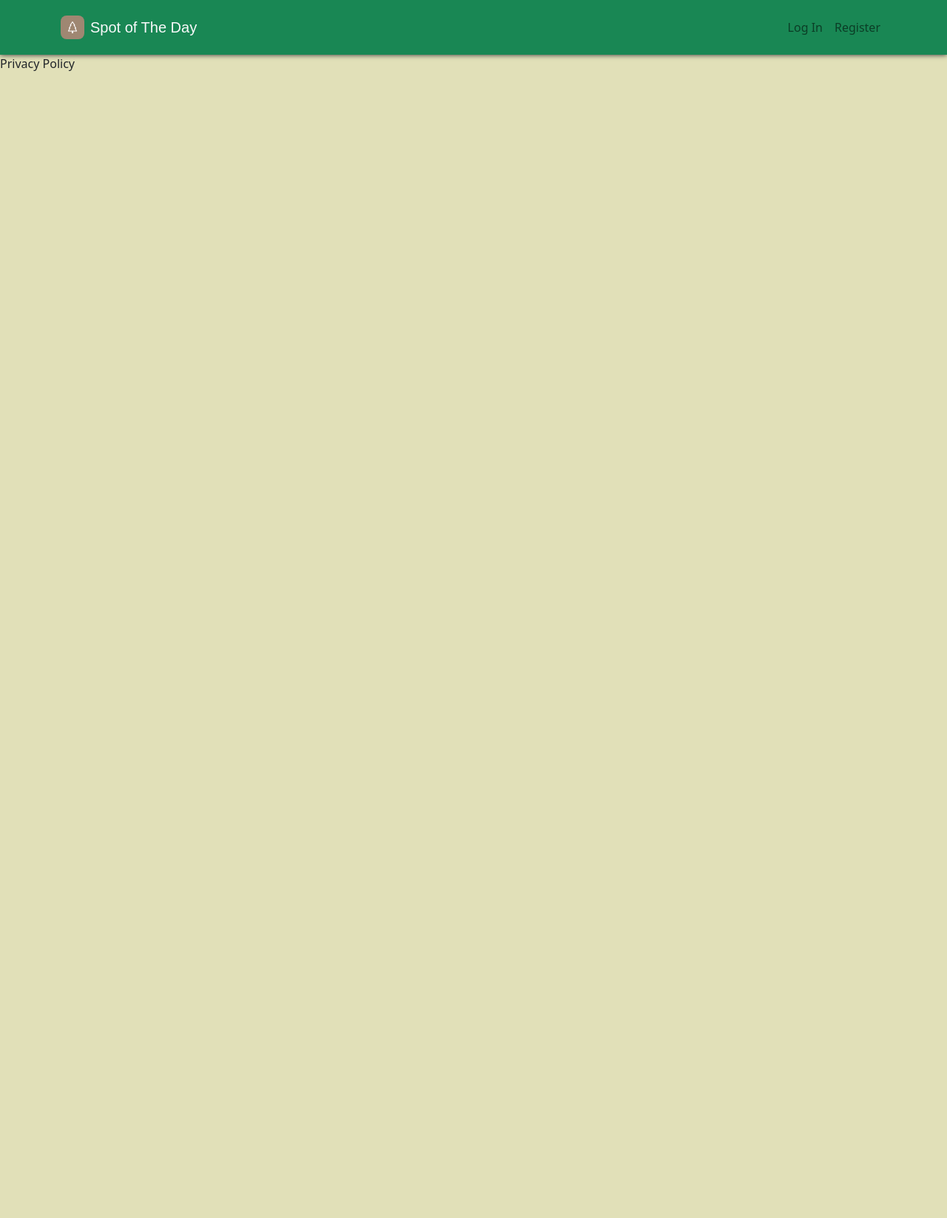
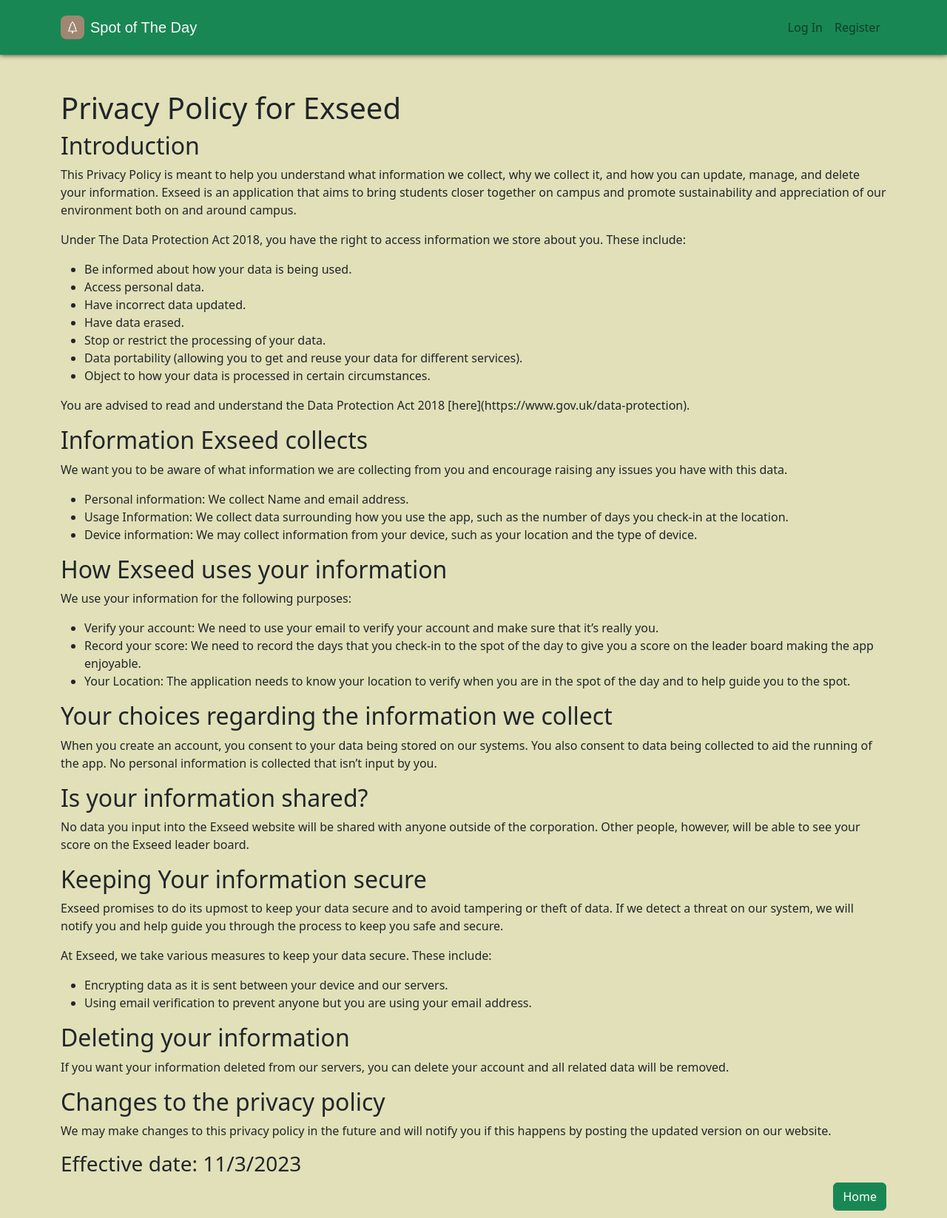
Before and after one commit to rhysbw/gamificationECM2434, a Django app: template mysite/templates/privacy_policy.html in a window 1280 px wide. Shown: the whole page at 74% size. Before the commit the page ends 96 px from the top, so only its background shows below. Run offline with Django 4.2, Linux system fonts and the light colour scheme; the template is opened without the code that fills it, so the values that code supplies are empty; some libraries are stand-ins or nearby versions; some web fonts are replaced.

Commit message:
Fact shown when rating. Privacy policy done

```diff
--- a/mysite/templates/privacy_policy.html
+++ b/mysite/templates/privacy_policy.html
@@ -1,24 +1,70 @@
 {% extends 'base.html' %}
 
-{% block script %}
-
-    <script src="https://cdn.jsdelivr.net/npm/marked/marked.min.js"></script>
-    <script>
-        /* USE THIS LATER WHEN RENDERING THE PRIVACY POLICY
-            THIS CODE HAS NOT BEEN TESTED
-      fetch("/pages-site/markdown.md")      // The path to the raw Markdown file
-        .then(response => response.blob())  // Unwrap to a blob...
-        .then(blob => blob.text())          // ...then to raw text...
-        .then(markdown => {                 // ...then pass the raw text into marked.parse
-          document.getElementById("content").innerHTML = marked.parse(markdown);
-        });
-
-         */
-    </script>
-{% endblock script %}
-
+{% block style %}
+    <style>
+        .btn-success{
+            float: right;
+        }
+    </style>
+{% endblock style %}
 
 {% block content %}
-<div id="content"></div>
-<p>Privacy Policy</p>
+<div class="container py-5">
+    <h1>Privacy Policy for Exseed</h1>
+    <h2>Introduction</h2>
+    <p>This Privacy Policy is meant to help you understand what information we collect, why we collect it, and how you can update, manage, and delete your information. Exseed is an application that aims to bring students closer together on campus and promote sustainability and appreciation of our environment both on and around campus.</p>
+    <p>Under The Data Protection Act 2018, you have the right to access information we store about you. These include:</p>
+    <ul>
+        <li>Be informed about how your data is being used.</li>
+        <li>Access personal data.</li>
+        <li>Have incorrect data updated.</li>
+        <li>Have data erased.</li>
+        <li>Stop or restrict the processing of your data.</li>
+        <li>Data portability (allowing you to get and reuse your data for different services).</li>
+        <li>Object to how your data is processed in certain circumstances.</li>
+    </ul>
+
+    <p>You are advised to read and understand the Data Protection Act 2018 [here](https://www.gov.uk/data-protection).<p>
+
+    <h2>Information Exseed collects</h2>
+
+    <p>We want you to be aware of what information we are collecting from you and encourage raising any issues you have with this data.</p>
+    <ul>
+        <li>Personal information: We collect Name and email address.</li>
+        <li>Usage Information: We collect data surrounding how you use the app, such as the number of days you check-in at the location.</li>
+        <li>Device information: We may collect information from your device, such as your location and the type of device.</li>
+    </ul>
+    <h2>How Exseed uses your information</h2>
+
+    <p>We use your information for the following purposes:</p>
+    <ul>
+        <li>Verify your account: We need to use your email to verify your account and make sure that it’s really you.</li>
+        <li>Record your score: We need to record the days that you check-in to the spot of the day to give you a score on the leader board making the app enjoyable.</li>
+        <li>Your Location: The application needs to know your location to verify when you are in the spot of the day and to help guide you to the spot.</li>
+    </ul>
+    <h2>Your choices regarding the information we collect</h2>
+    <p>When you create an account, you consent to your data being stored on our systems. You also consent to data being collected to aid the running of the app. No personal information is collected that isn’t input by you.</p>
+
+    <h2>Is your information shared?</h2>
+    <p>No data you input into the Exseed website will be shared with anyone outside of the corporation. Other people, however, will be able to see your score on the Exseed leader board.</p>
+
+    <h2>Keeping Your information secure</h2>
+    <p>Exseed promises to do its upmost to keep your data secure and to avoid tampering or theft of data. If we detect a threat on our system, we will notify you and help guide you through the process to keep you safe and secure.</p>
+
+    <p>At Exseed, we take various measures to keep your data secure. These include:</p>
+    <ul>
+        <li>Encrypting data as it is sent between your device and our servers.</li>
+        <li>Using email verification to prevent anyone but you are using your email address.</li>
+    </ul>
+
+    <h2>Deleting your information</h2>
+    <p>If you want your information deleted from our servers, you can delete your account and all related data will be removed.</p>
+
+    <h2>Changes to the privacy policy</h2>
+    <p>We may make changes to this privacy policy in the future and will notify you if this happens by posting the updated version on our website.</p>
+
+    <h3>Effective date: 11/3/2023</h3>
+    <a href="/"><button class="btn btn-success">Home</button></a>
+
+</div>
 {% endblock content %}
```
Also changed, not shown: mysite/exSeed/extra.py (added, +115 -0 lines), mysite/exSeed/views.py (+11 -75 lines), mysite/templates/home.html (+8 -0 lines).
